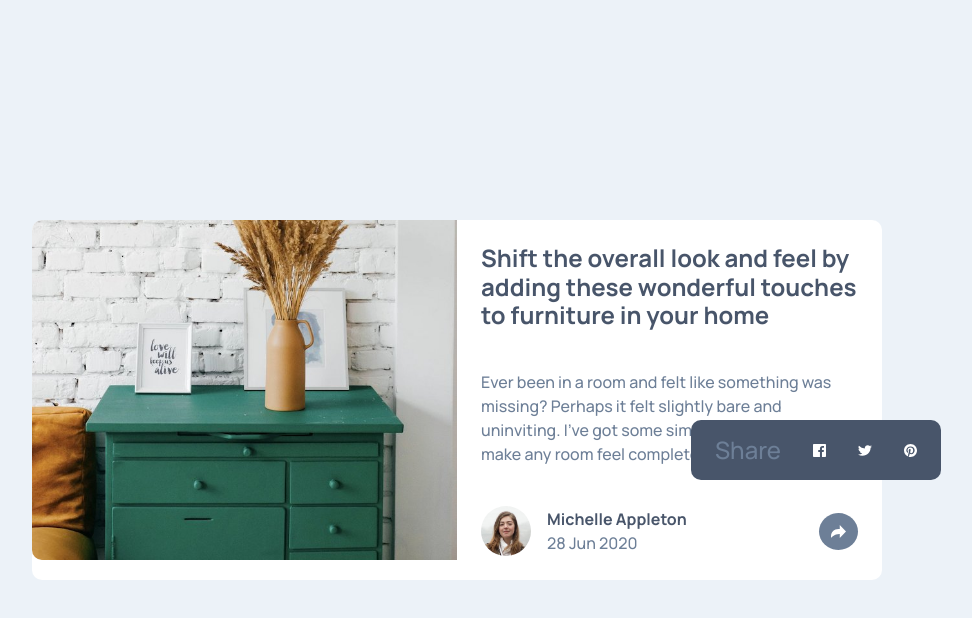
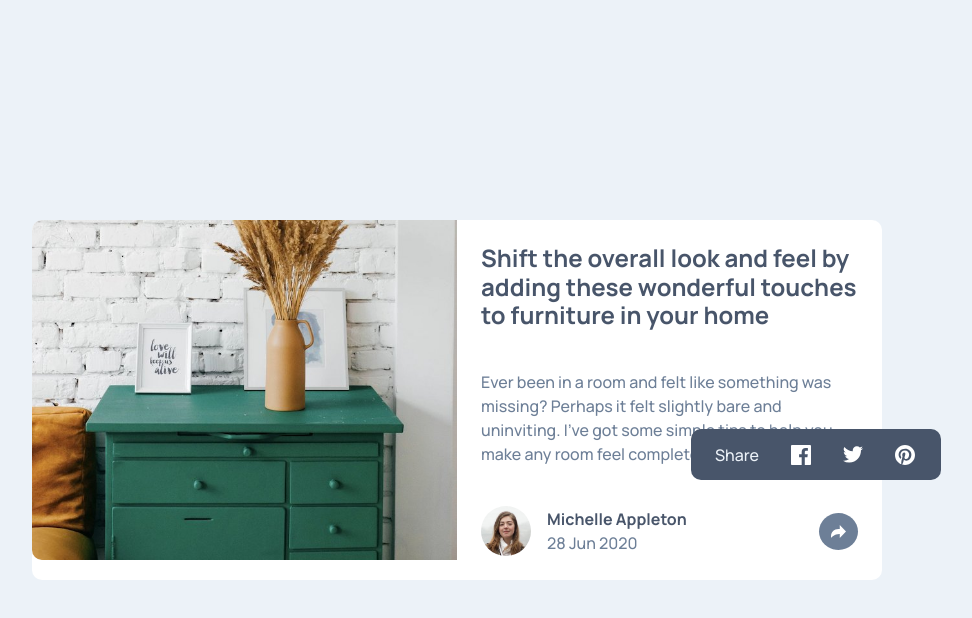
Before and after one commit to Gskds/article-preview-card, a plain HTML site: page index.html in a window 1280 px wide. Both pictures are taken after a click on the button 1021 px from the left and 531 px from the top of the page. Shown: the whole page, without its empty margins (183-1155 px from the left). Drawn offline with Linux system fonts and the light colour scheme.

Commit message:
update style.css

```diff
--- a/style.css
+++ b/style.css
@@ -165,7 +165,11 @@ body {
         left: 659px;
         bottom: 100px;
         width: 250px;
-        padding: 0.75rem 1.5rem;
+        padding: 0.85rem 1.5rem;
     }
 
+    .social-links p {
+        color: var(--clr-light-grayish-blue);
+        font-size: var(--fs-400);
+    }
 }
```
